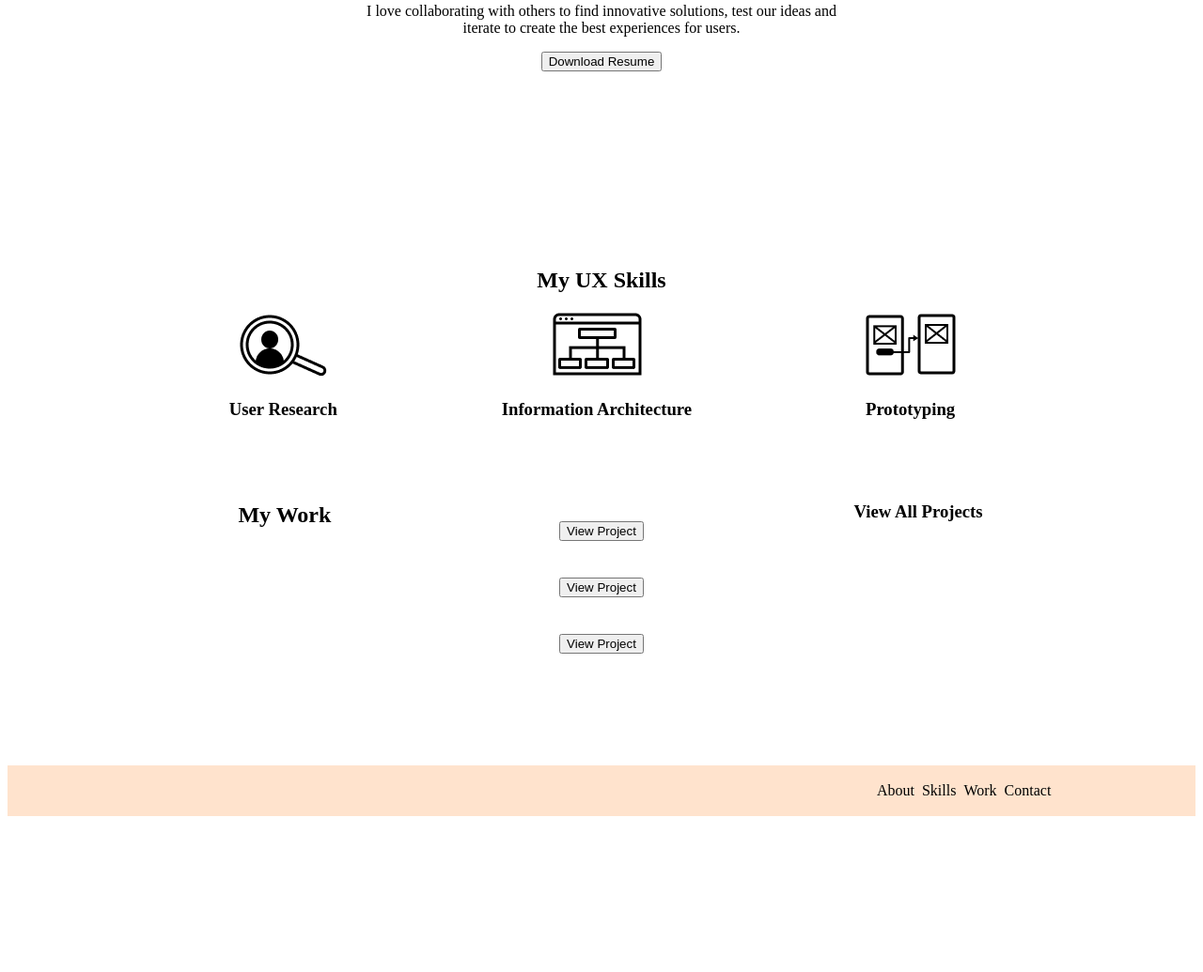
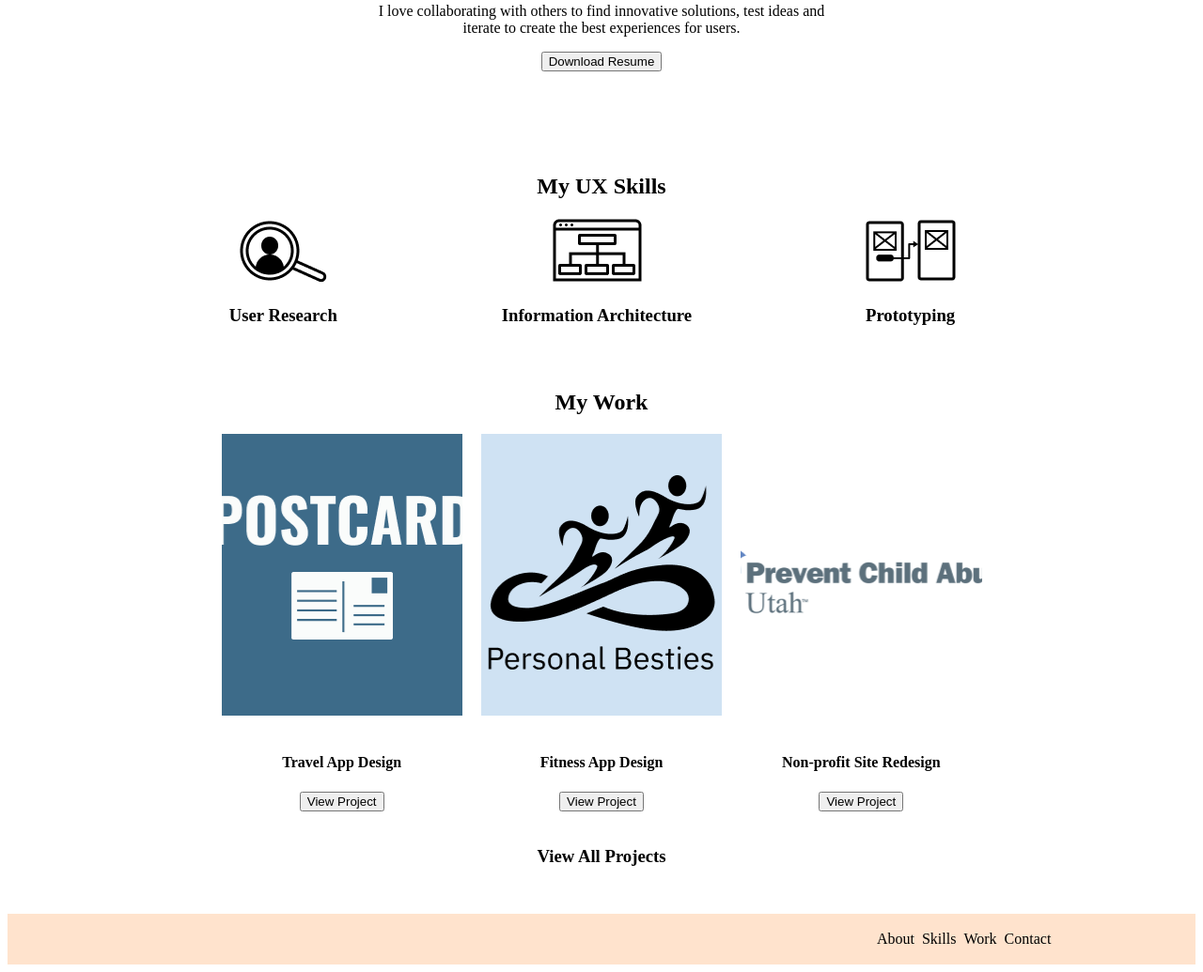
Before and after one commit to amandagrantdesign/HW-18, a plain HTML site: page index.html in a window 1280 px wide. Shown: the part 445-1480 px from the top of the page at 94% size. Before the commit the page ends 1322 px from the top, so only its background shows below. Drawn offline with Linux system fonts and the light colour scheme.

Commit message:
Final Push?

```diff
--- a/css/index.css
+++ b/css/index.css
@@ -29,15 +29,15 @@ header ul{
 }
 
 .heroImg{
-    height: 600px;
+    height: 500px;
     padding: 25px;
     text-align: center;
 }
 
 
-#aboutMe{
+/* #aboutMe{
 
-}
+} */
 
 .content{
     max-width: 500px;
@@ -69,14 +69,15 @@ li{
     text-align: center;
 }
 
-h1{
+/* h1{
     display: inline-block;
 
-}
+} */
 
 .flexContainer{
     display: flex;
 margin-bottom: 50px;
+
 }
 
 .flexItem{
@@ -88,12 +89,68 @@ margin-bottom: 50px;
     margin-left: 10%;
     margin-right: 10%;
     text-align: center;
-    display: grid;
-    grid-template-columns: repeat(3, 1fr);
-    grid-template-rows: repeat(3, 100px);
+    margin-bottom: 50px;
 }
 
-.gridImgage{
-   grid-column-start: 1;
-   grid-column-end: 1;
+.workGrid{
+    margin-left: 10%;
+    margin-right: 10%;
+    text-align: center;
+    display: grid;
+    grid-template-columns: 1fr 1fr 1fr;
+    grid-template-rows: 300px 100px;
+    grid-gap: 20px;
+    /* border: green solid; */
 }
+
+#projectImg1{
+   background-image: url(/HW-18/imgs/Postcard\ thumb.png) ;
+   background-repeat: no-repeat;
+   background-size: cover;
+   background-position: center;
+    /* border: red solid; */
+
+}
+#projectImg2{
+    background-image: url(/HW-18/imgs/besties\ thumb.png) ;
+    background-repeat: no-repeat;
+    background-size: cover;
+    background-position: center;
+     /* border: red solid; */
+
+ }
+ #projectImg3{
+    background-image: url(/HW-18/imgs/PCAU\ thumb.png) ;
+    background-repeat: no-repeat;
+    background-size: cover;
+    background-position: center;
+     /* border: red solid; */
+
+ }
+
+ @media only screen and (max-width:600px){
+
+.workGrid{
+    grid-template-columns: 1fr;
+    grid-template-rows: 200px 100px 200px 100px 200px 100px;
+}
+
+#gridText1{
+    grid-row-start: 2;
+}
+
+#gridText2{
+    grid-row-start: 4;
+}
+
+.flexContainer{
+flex-direction: column;
+justify-content: center;
+}
+
+.flexItem{
+    width: 100%;
+
+}
+
+ }
--- a/index.html
+++ b/index.html
@@ -30,7 +30,7 @@
                 experiences. My background is in Art and Education and I have used a design thinking mindset at every
                 point in my career.</p>
             <p>My curiosity fuels my research and allows me to empathize with the users of my designs.</p>
-            <p>I love collaborating with others to find innovative solutions, test our ideas and iterate to create the
+            <p>I love collaborating with others to find innovative solutions, test ideas and iterate to create the
                 best experiences for users.</p>
             <button>Download Resume</button>
         </div>
@@ -60,21 +60,21 @@
 <section class="myWork">
     <h1>My Work</h1>
     <div class="workGrid">
-        <div class="gridImage"><img src=""></div>
-        <div class="gridText">
-            <h4></h4>
+        <div id="projectImg1"></div>
+        <div id="projectImg2"></div>
+        <div id="projectImg3"></div>
+        <div id="gridText1">
+            <h4>Travel App Design</h4>
             <p></p>
             <button>View Project</button>
         </div>
-        <div class="gridImage"><img src=""></div>
-        <div class="gridText">
-            <h4></h4>
+        <div id="gridText2">
+            <h4> Fitness App Design</h4>
             <p></p>
             <button>View Project</button>
         </div>
-        <div class="gridImage"><img src=""></div>
-        <div class="gridText">
-            <h4></h4>
+        <div id="gridText3">
+            <h4>Non-profit Site Redesign</h4>
             <p></p>
             <button>View Project</button>
         </div>
@@ -93,4 +93,6 @@
 
 </body>
 
+
+
 </html>
```
